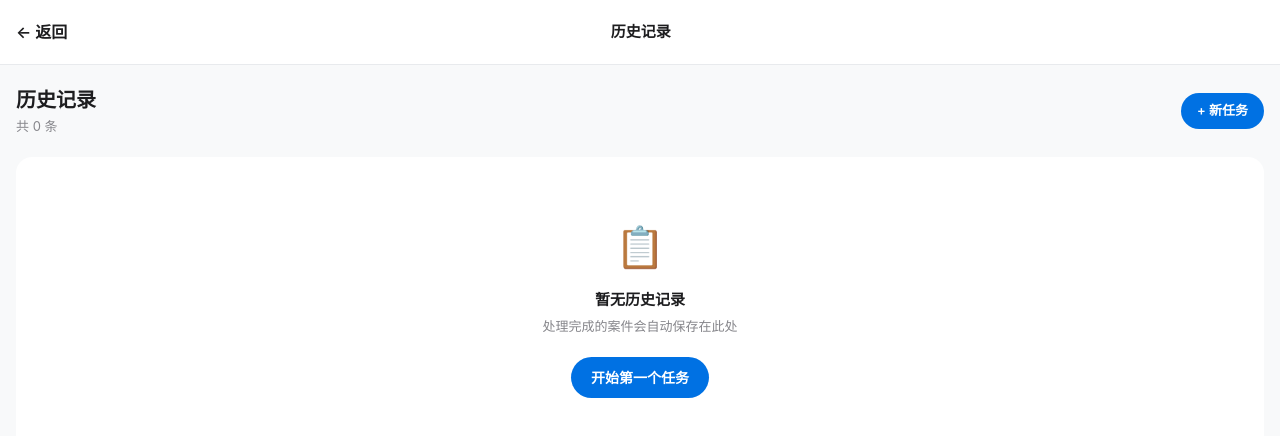
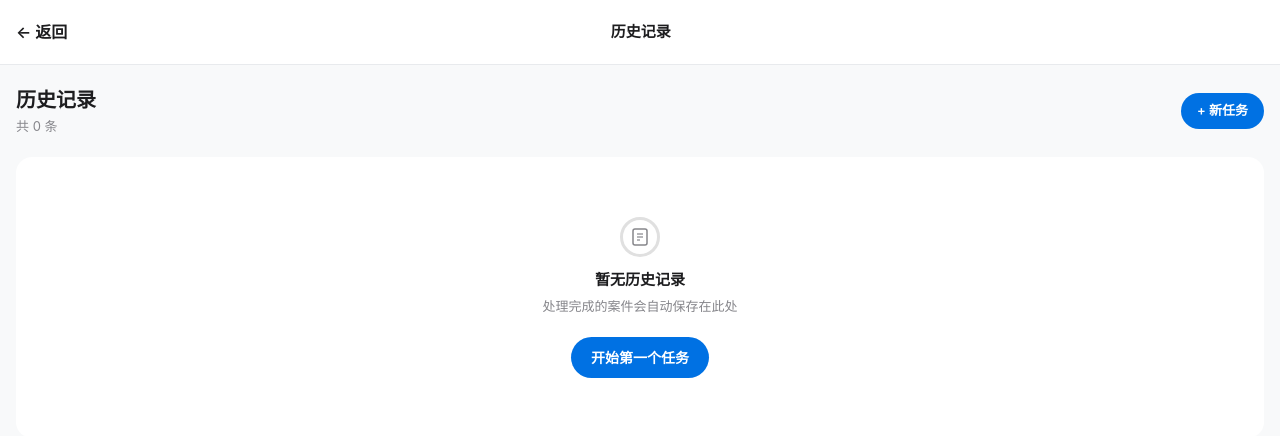
Before and after one commit to mayanzu/lawflow-ai, a Next.js app: page /history in a window 1280 px wide. Shown: the top 436 px of the page. Built offline with nearby package versions, Linux system fonts and the light colour scheme.

Commit message:
fix: remove all emoji, replace with SVG icons

```diff
--- a/app/history/page.tsx
+++ b/app/history/page.tsx
@@ -83,7 +83,9 @@ export default function HistoryPage() {
           <div style={{ textAlign: 'center', padding: '60px 0', color: '#86868B', fontSize: '14px' }}>加载中...</div>
         ) : history.length === 0 ? (
           <div style={{ textAlign: 'center', padding: '60px 20px', background: '#FFF', borderRadius: 16 }}>
-            <div style={{ fontSize: 40, marginBottom: 12 }}>📋</div>
+            <div style={{ fontSize: 40, marginBottom: 12, width: 40, height: 40, borderRadius: '50%', border: '3px solid #E0E0E0', margin: '0 auto 12px', display: 'flex', alignItems: 'center', justifyContent: 'center' }}>
+              <svg width="20" height="20" viewBox="0 0 20 20" fill="none"><rect x="3" y="2" width="14" height="16" rx="2" stroke="#86868B" strokeWidth="1.5"/><line x1="7" y1="7" x2="13" y2="7" stroke="#86868B" strokeWidth="1.2"/><line x1="7" y1="10" x2="13" y2="10" stroke="#86868B" strokeWidth="1.2"/><line x1="7" y1="13" x2="10" y2="13" stroke="#86868B" strokeWidth="1.2"/></svg>
+            </div>
             <p style={{ fontSize: '15px', fontWeight: 600, color: '#1D1D1F', marginBottom: 6 }}>暂无历史记录</p>
             <p style={{ fontSize: '13px', color: '#86868B', marginBottom: 20 }}>处理完成的案件会自动保存在此处</p>
             <button onClick={() => router.push('/')} style={{ padding: '10px 20px', background: '#0071E3', color: '#FFF', border: 'none', borderRadius: 980, cursor: 'pointer', fontSize: '14px', fontWeight: 600 }}>开始第一个任务</button>
```
